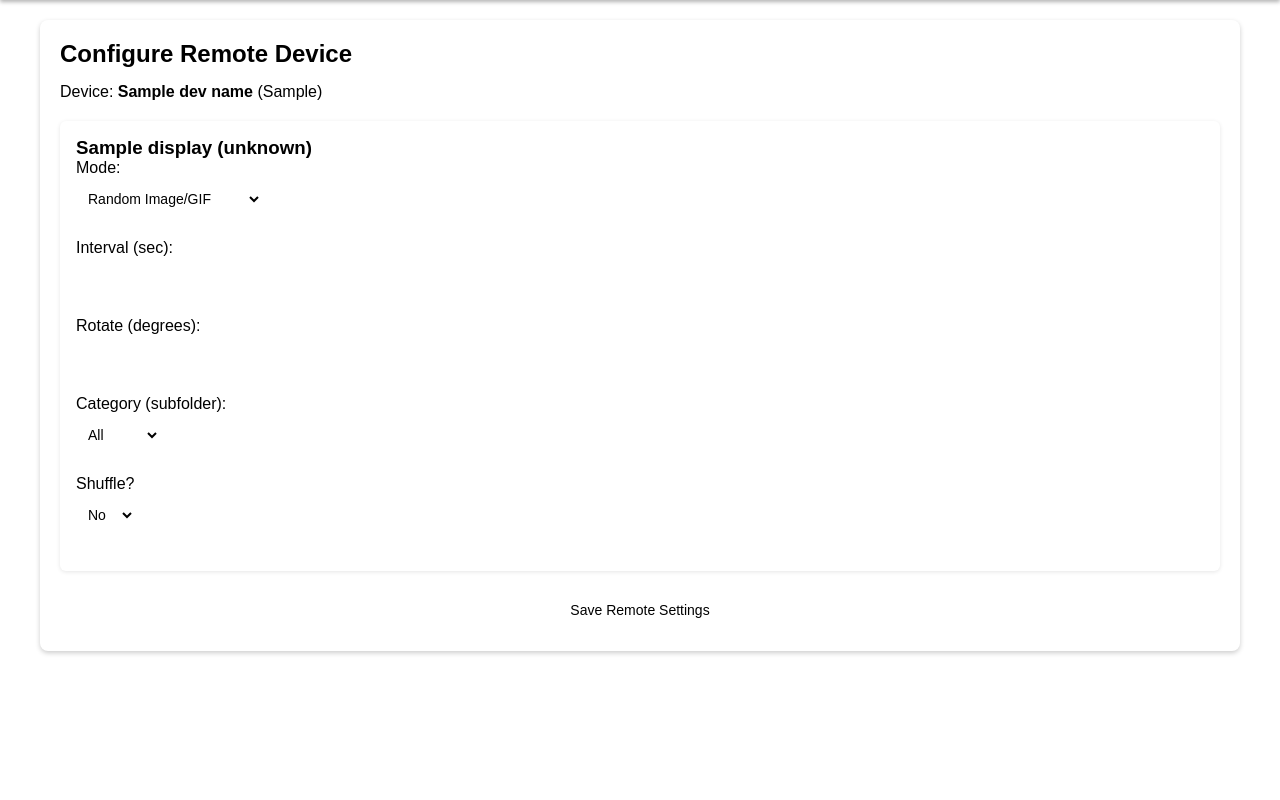
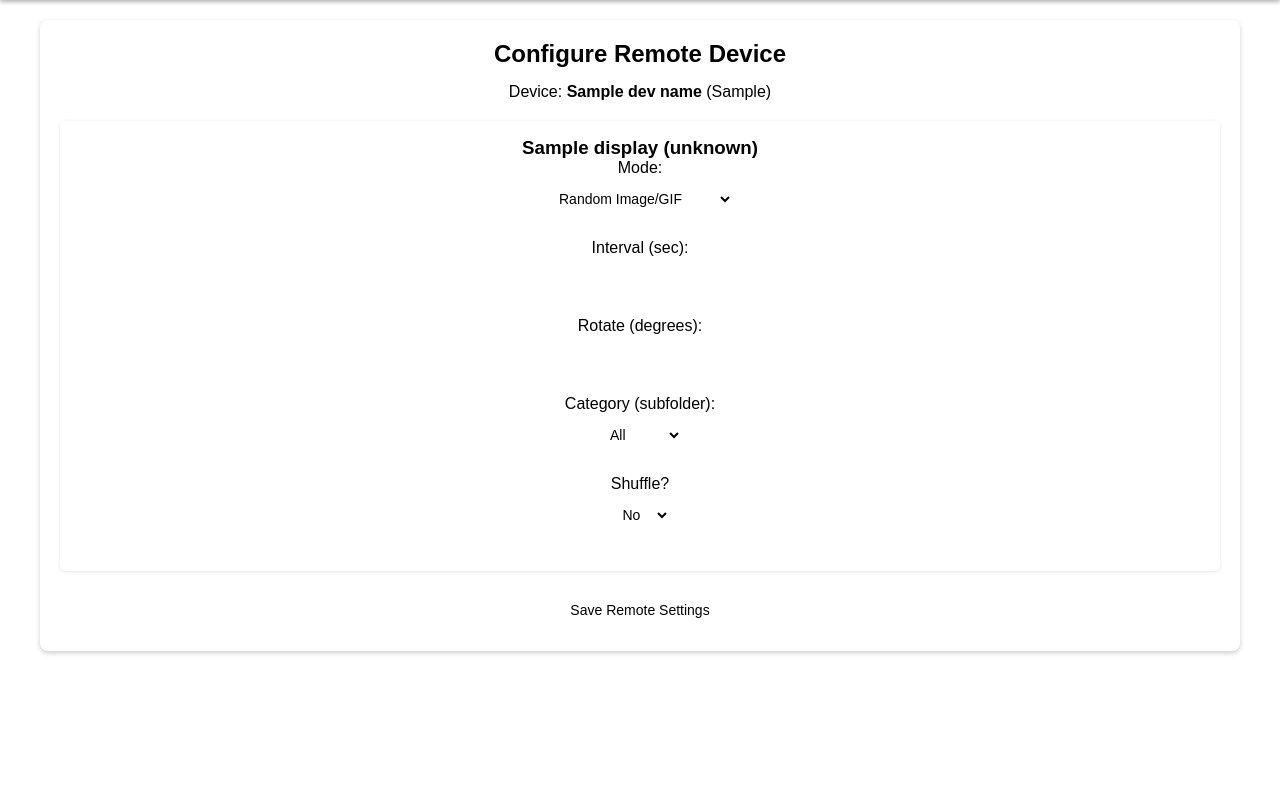
Before and after one commit to tpersp/PiViewer, a Flask app: template templates/remote_configure.html in a window 1280 px wide. Shown: the part 60-860 px from the top of the page. Run offline with Flask 3, Linux system fonts and the light colour scheme; the template is opened without the code that fills it: most values are stand-ins (such as "Sample title", 1, 10 or a date in 2020); parts of the project's set-up code (start-up, migrations or seed data) failed here and were passed over; some libraries are stand-ins or nearby versions.

Commit message:
Center alligend

```diff
--- a/templates/remote_configure.html
+++ b/templates/remote_configure.html
@@ -2,7 +2,7 @@
 {% block title %}Configure Remote Device{% endblock %}
 {% block content %}
 
-<div class="page-section">
+<div class="page-section" style="text-align:center;">
   <h2>Configure Remote Device</h2>
   <p>
     Device: <strong>{{ dev_name }}</strong> ({{ dev_ip }})<br>
@@ -20,7 +20,7 @@
       {% for dname, dcfg in remote_cfg.displays.items() %}
       {% set moninfo = remote_mons[dname] if dname in remote_mons else None %}
       {% set resolution = moninfo.resolution if moninfo else "unknown" %}
-      <div class="card">
+      <div class="card" style="text-align:center;">
         <h3>{{ dname }} ({{ resolution }})</h3>
 
         <label>Mode:</label><br>
```
